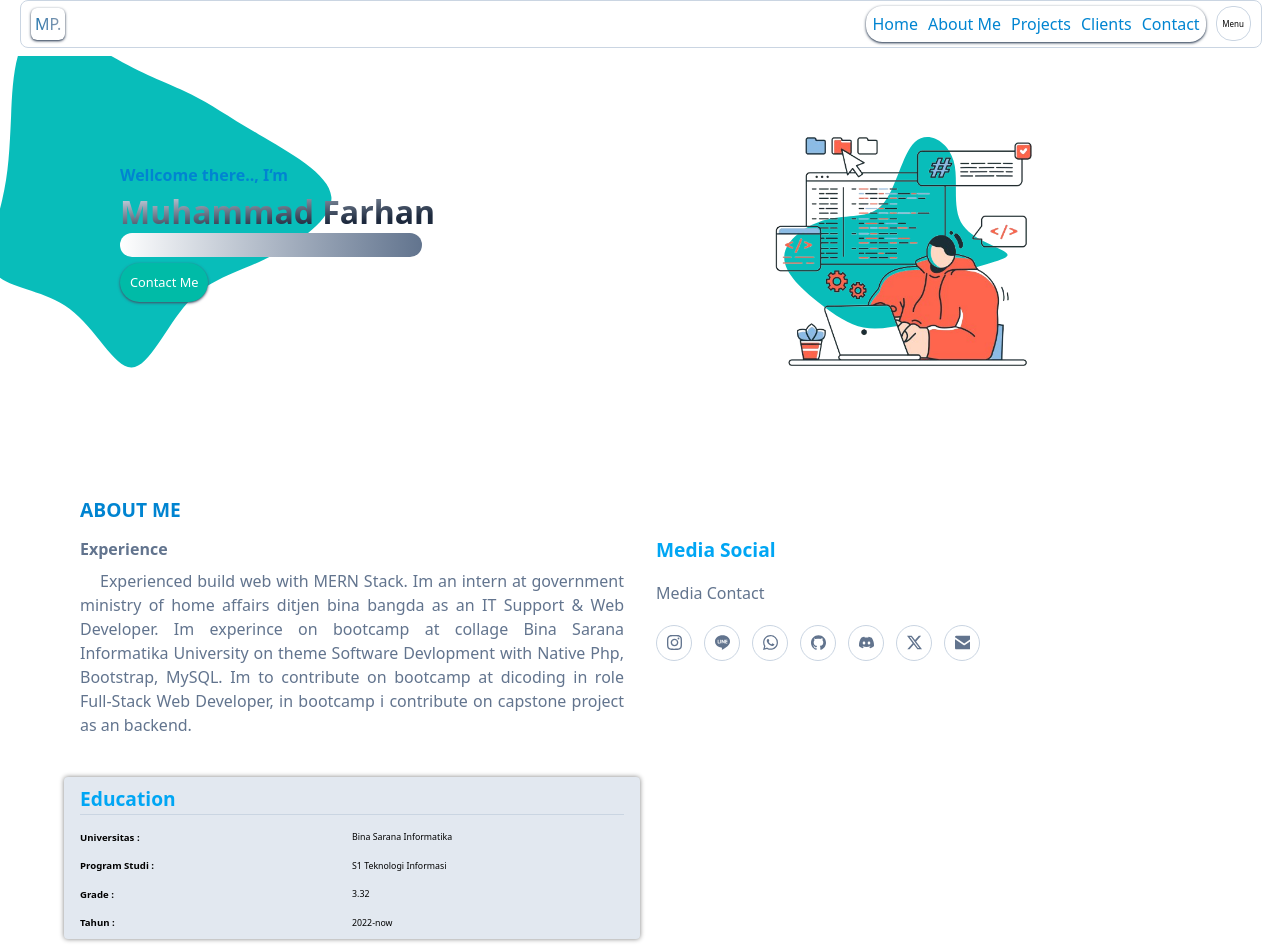
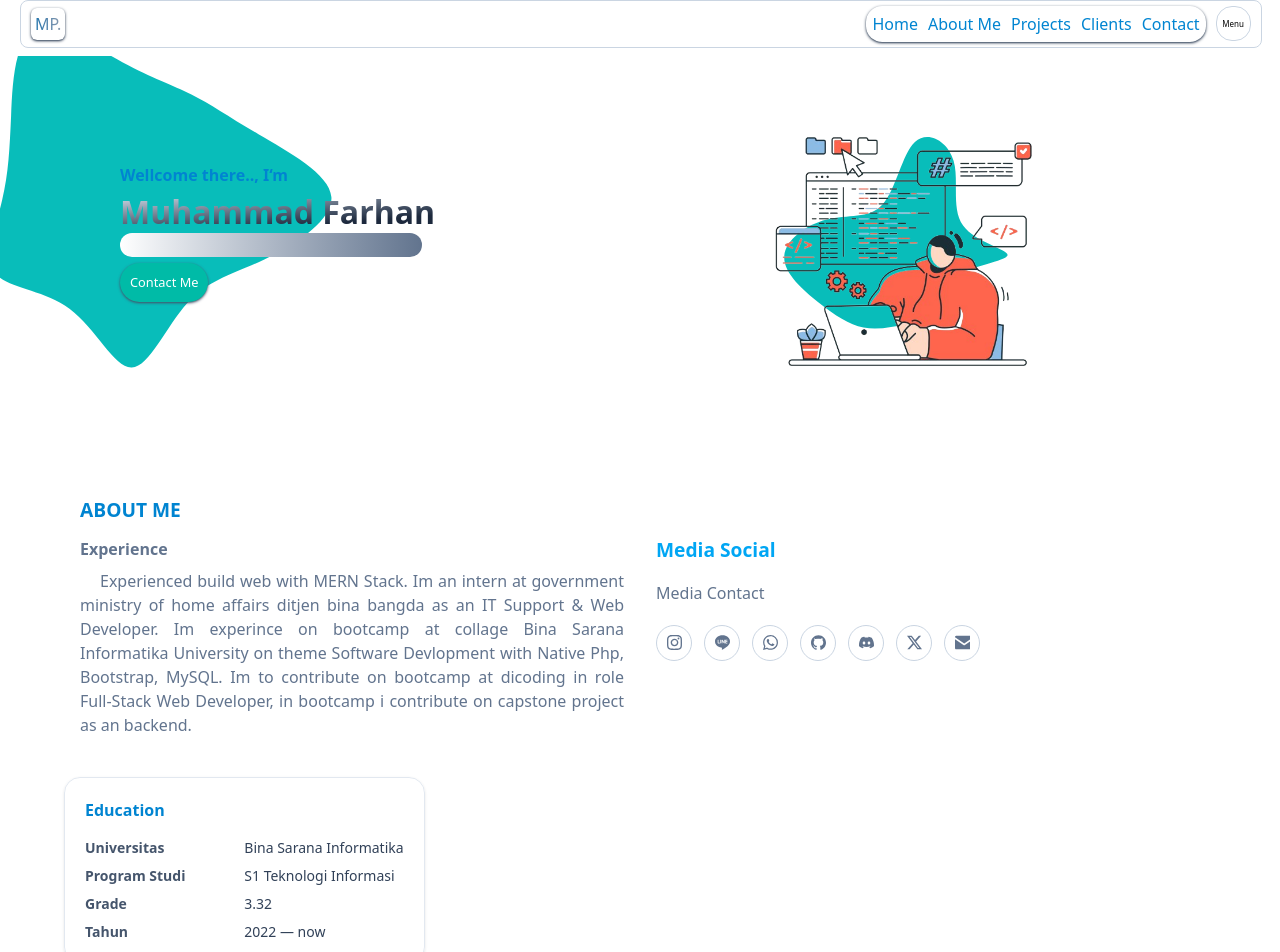
Before and after one commit to muhhfarhann/farhan-portfolio, a Next.js app in the folder farhan-frontend/: page / in a window 1280 px wide. Shown: the top 952 px of the page. Built offline with nearby package versions, Linux system fonts and the light colour scheme.

Commit message:
modifikasi bagian edukasi

```diff
--- a/farhan-frontend/app/components/home/About.tsx
+++ b/farhan-frontend/app/components/home/About.tsx
@@ -168,23 +168,22 @@ export default function About() {
               {/* email */}
             </div>
           </div>
-          <div className="education w-full py-2 px-4 mb-10 md:w-1/2 bg-slate-200 rounded shadow-[0_0_5px_grey]">
-            <div className="title text-[1.2rem] font-semibold mb-4 text-sky-500 border-b border-slate-300">
-              <h1>Education</h1>
+          <div className="education rounded-2xl border border-slate-200 bg-white/80 shadow-sm backdrop-blur p-5">
+            <div className="title text-base font-semibold mb-4 text-sky-600">
+              <h3>Education</h3>
             </div>
-            <div className="container h-[100px] grid grid-cols-2 text-[.55rem]">
-              <div className="name text-[.6rem] font-bold flex flex-col justify-between">
-                <h1>Universitas :</h1>
-                <h1>Program Studi :</h1>
-                <h1>Grade :</h1>
-                <h1>Tahun :</h1>
-              </div>
-              <div className="nilai flex flex-col justify-between">
-                <h2>Bina Sarana Informatika</h2>
-                <h2>S1 Teknologi Informasi</h2>
-                <h2>3.32</h2>
-                <h2>2022-now</h2>
-              </div>
+            <div className="grid grid-cols-2 gap-y-2 text-xs sm:text-sm">
+              <div className="font-semibold text-slate-600">Universitas</div>
+              <div className="text-slate-700">Bina Sarana Informatika</div>
+
+              <div className="font-semibold text-slate-600">Program Studi</div>
+              <div className="text-slate-700">S1 Teknologi Informasi</div>
+
+              <div className="font-semibold text-slate-600">Grade</div>
+              <div className="text-slate-700">3.32</div>
+
+              <div className="font-semibold text-slate-600">Tahun</div>
+              <div className="text-slate-700">2022 — now</div>
             </div>
           </div>
         </div>
--- /dev/null
+++ b/farhan-frontend/app/components/home/ThemeToggle.tsx
@@ -0,0 +1,77 @@
+'use client';
+
+import { useEffect, useState } from 'react';
+
+type Theme = 'light' | 'dark';
+
+export default function ThemeToggle() {
+  const [theme, setTheme] = useState<Theme>('light');
+
+  // set <html class="dark"> berdasar localStorage / system preference
+  useEffect(() => {
+    const root = document.documentElement;
+    const stored = localStorage.getItem('theme') as Theme | null;
+    const systemPrefersDark = window.matchMedia(
+      '(prefers-color-scheme: dark)',
+    ).matches;
+
+    const initial: Theme = stored ?? (systemPrefersDark ? 'dark' : 'light');
+    setTheme(initial);
+    root.classList.toggle('dark', initial === 'dark');
+
+    // sinkron dengan perubahan system jika user belum set preferensi manual
+    const mql = window.matchMedia('(prefers-color-scheme: dark)');
+    const onChange = (e: MediaQueryListEvent) => {
+      const hasManual = localStorage.getItem('theme') !== null;
+      if (!hasManual) {
+        const next: Theme = e.matches ? 'dark' : 'light';
+        setTheme(next);
+        root.classList.toggle('dark', next === 'dark');
+      }
+    };
+    mql.addEventListener('change', onChange);
+    return () => mql.removeEventListener('change', onChange);
+  }, []);
+
+  const toggle = () => {
+    const next: Theme = theme === 'dark' ? 'light' : 'dark';
+    setTheme(next);
+    document.documentElement.classList.toggle('dark', next === 'dark');
+    localStorage.setItem('theme', next);
+  };
+
+  return (
+    <button
+      type="button"
+      onClick={toggle}
+      aria-label="Toggle dark mode"
+      className="ml-2 inline-flex items-center justify-center rounded-xl border border-slate-300 dark:border-slate-700
+                 p-2 text-slate-700 dark:text-slate-200 bg-white/70 dark:bg-slate-800/70
+                 hover:bg-slate-100 dark:hover:bg-slate-700 transition"
+      title={theme === 'dark' ? 'Switch to light mode' : 'Switch to dark mode'}
+    >
+      {/* Sun / Moon */}
+      {theme === 'dark' ? (
+        // sun
+        <svg
+          width="18"
+          height="18"
+          viewBox="0 0 24 24"
+          className="fill-current"
+        >
+          <path d="M6.76 4.84l-1.8-1.79-1.41 1.41 1.79 1.8 1.42-1.42zm10.45 12.02l1.79 1.8 1.41-1.41-1.8-1.79-1.4 1.4zM12 4V1h-0v3h0zm0 19v-3h0v3h0zM4 12H1v0h3v0zm19 0h-3v0h3v0zM6.76 19.16l-1.42 1.42-1.79-1.8 1.41-1.41 1.8 1.79zM19.16 6.76l1.4-1.4-1.79-1.8-1.41 1.41 1.8 1.79zM12 7a5 5 0 100 10 5 5 0 000-10z" />
+        </svg>
+      ) : (
+        // moon
+        <svg
+          width="18"
+          height="18"
+          viewBox="0 0 24 24"
+          className="fill-current"
+        >
+          <path d="M21.75 15.5A9.75 9.75 0 0110.5 2.25 9 9 0 1021.75 15.5z" />
+        </svg>
+      )}
+    </button>
+  );
+}
--- a/farhan-frontend/app/page.tsx
+++ b/farhan-frontend/app/page.tsx
@@ -17,6 +17,7 @@ import Footer from './components/home/Footer';
 import Navbar from './components/home/Navbar';
 import FooterSection from './components/home/FooterSection';
 import Certification from './components/home/Certification';
+import ThemeToggle from './components/home/ThemeToggle';
 
 const text = [
   'Im a developer',
```
